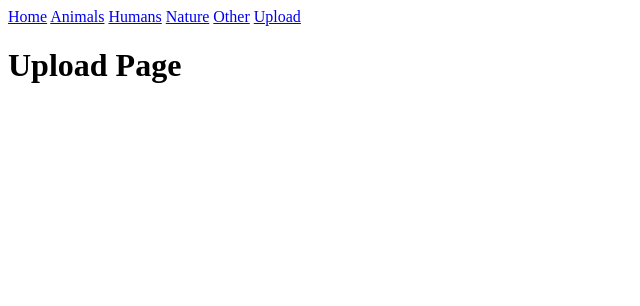
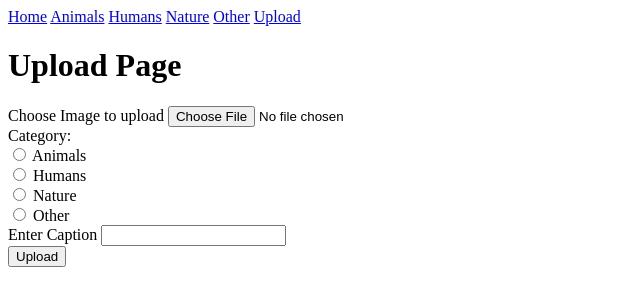
Before and after one commit to neeleshca/selfielessacts, a Flask app: page /upload in a window 1280 px wide. Shown: the top 306 px of the page, without its empty margins (0-640 px from the left). Run offline with Flask 2, Linux system fonts and the light colour scheme.

Commit message:
upload functional

```diff
--- a/Flask/app.py
+++ b/Flask/app.py
@@ -1,4 +1,4 @@
-from flask import Flask, render_template, url_for
+from flask import Flask, render_template, url_for, request, redirect
 from inspect import getsourcefile
 import os
 from os.path import abspath
@@ -6,7 +6,6 @@ import random
 
 app = Flask(__name__)
 PATH = abspath(getsourcefile(lambda: 0)).rsplit("/", 1)[0]
-
 
 def sorted_images(category):
     #Sorts images in reverse chronological order of modified time
@@ -23,6 +22,17 @@ def sorted_images(category):
 def images():
     images = sorted_images("Category_0")
     return render_template("images.html", images=images)
+
+@app.route("/submitted", methods = ['POST'])
+def submitted():
+    category = request.form.get("cat")
+    file = request.files["file"]
+    capt = request.form.get("capt")
+    print("category: ", category)
+    print("caption: ", capt)
+    target = os.path.join(PATH, "static", "Categories", category, capt)
+    file.save(target)
+    return redirect("/")
 
 @app.route("/upload")
 def upload_page():
--- a/Flask/templates/upload_page.html
+++ b/Flask/templates/upload_page.html
@@ -13,6 +13,20 @@
         {% include 'nav_bar.html' %}
     </div>
     <h1>Upload Page</h1>
+    <form id = "upload_form" action = "{{url_for('submitted')}}" method="POST" enctype="multipart/form-data">
+        Choose Image to upload
+        <input type="file" name="file"  accept="image/*">
+        <br>
+        Category:
+        <br>
+        <input type="radio" name="cat" value="animals"> Animals<br>
+        <input type="radio" name="cat" value="humans"> Humans<br>
+        <input type="radio" name="cat" value="nature"> Nature <br>
+        <input type="radio" name="cat" value="other"> Other <br>
+        Enter Caption
+        <input type="text" name = "capt"> <br>
+        <input type="submit" value="Upload">
+    </form>
 
 </body>
 
```
